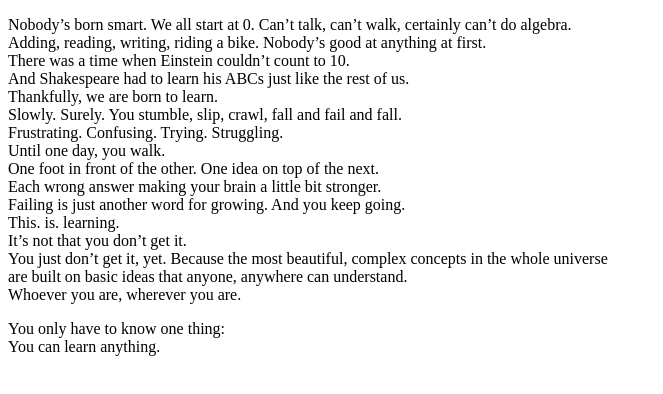
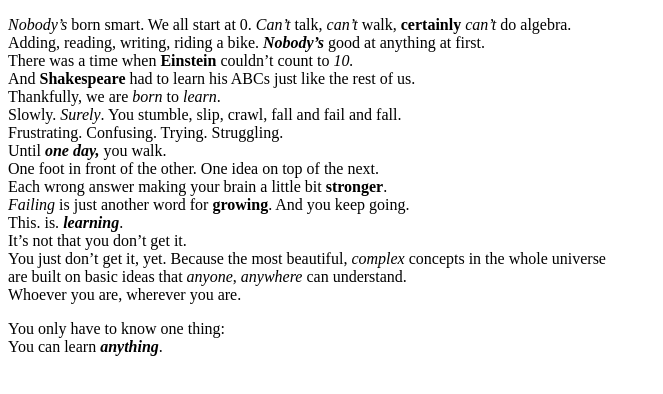
Before and after one commit to Sophia-Giraldo/1-2-HTML-Text-Emphasis, a plain HTML site: page index.html in a window 1280 px wide. Shown: the whole page, without its empty margins (0-663 px from the left). Drawn offline with Linux system fonts and the light colour scheme.

Commit message:
yay edits!!!!

```diff
--- a/index.html
+++ b/index.html
@@ -6,27 +6,27 @@
     </head>
     <body>
       <p>
-        Nobody’s born smart. We all start at 0. Can’t talk, can’t walk, certainly can’t do algebra.<br>
-        Adding, reading, writing, riding a bike. Nobody’s good at anything at first.<br>
-        There was a time when Einstein couldn’t count to 10.<br>
-        And Shakespeare had to learn his ABCs just like the rest of us.<br>
-        Thankfully, we are born to learn.<br>
-        Slowly. Surely. You stumble, slip, crawl, fall and fail and fall.<br>
+        <em>Nobody’s</em> born smart. We all start at 0. <em>Can’t</em> talk, <em>can’t</em> walk, <strong>certainly</strong> <em>can’t</em> do algebra.<br>
+        Adding, reading, writing, riding a bike. <em><strong>Nobody’s</strong></em> good at anything at first.<br>
+        There was a time when <strong>Einstein</strong> couldn’t count to <em>10.</em><br>
+        And <strong>Shakespeare</strong> had to learn his ABCs just like the rest of us.<br>
+        Thankfully, we are <em>born</em> to <em>learn</em>.<br>
+        Slowly. <em>Surely</em>. You stumble, slip, crawl, fall and fail and fall.<br>
         Frustrating. Confusing. Trying. Struggling.<br>
-        Until one day, you walk.<br>
+        Until <strong><em>one day,</em></strong> you walk.<br>
         One foot in front of the other. One idea on top of the next.<br>
-        Each wrong answer making your brain a little bit stronger.<br>
-        Failing is just another word for growing. And you keep going.<br>
-        This. is. learning.<br>
+        Each wrong answer making your brain a little bit <strong>stronger</strong>.<br>
+        <em>Failing</em> is just another word for <strong>growing</strong>. And you keep going.<br>
+        This. is. <em><strong>learning</strong></em>.<br>
         It’s not that you don’t get it. <br>
         You just don’t get it, yet.
-        Because the most beautiful, complex concepts in the whole universe<br>
-        are built on basic ideas that anyone, anywhere can understand.<br>
+        Because the most beautiful, <em>complex</em> concepts in the whole universe<br>
+        are built on basic ideas that <em>anyone</em>, <em>anywhere</em> can understand.<br>
         Whoever you are, wherever you are.<br>
         </p>
         <p>
         You only have to know one thing:<br>
-        You can learn anything.
+        You can learn <strong><em>anything</em></strong>.
         </p>
     </body>
 </html>
```
